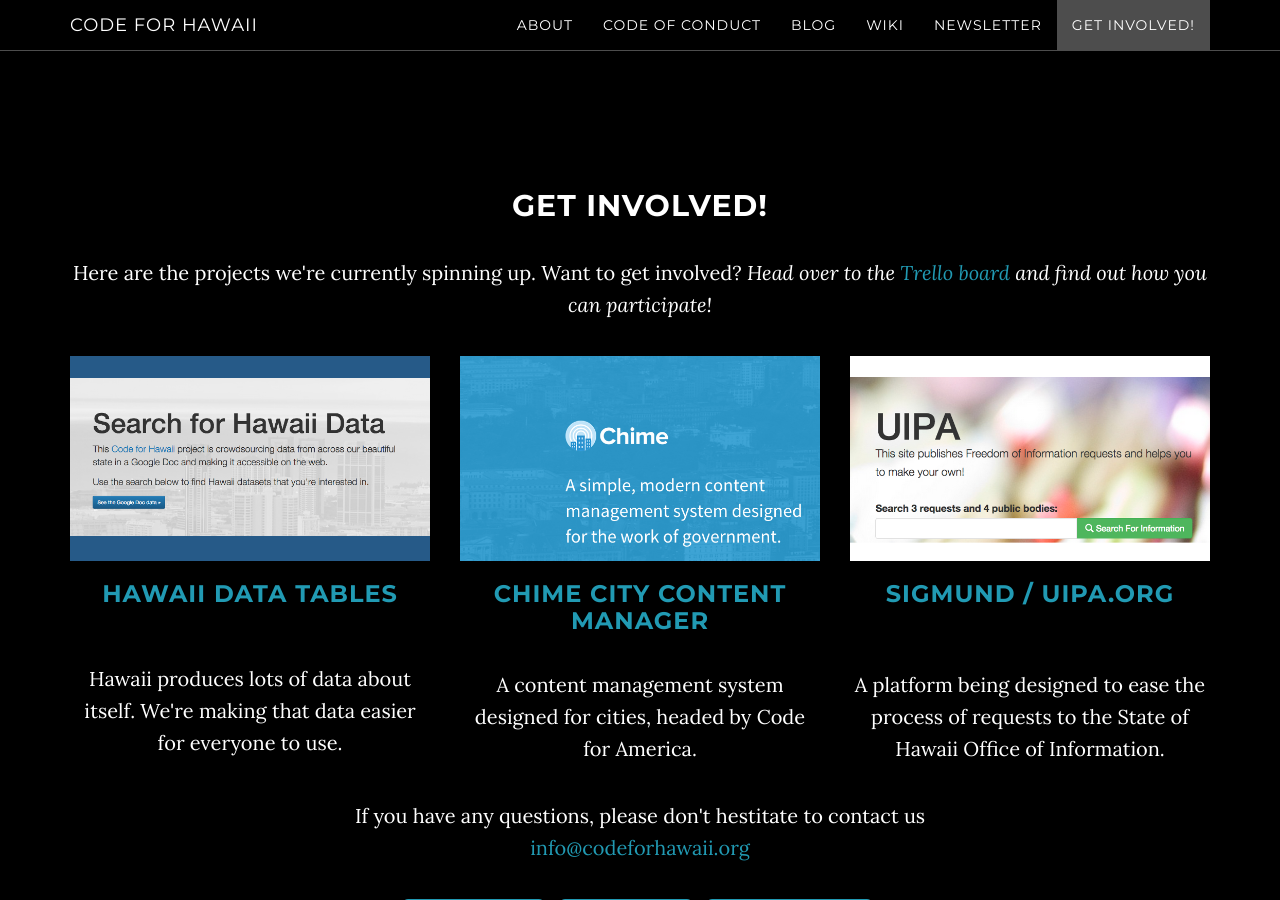
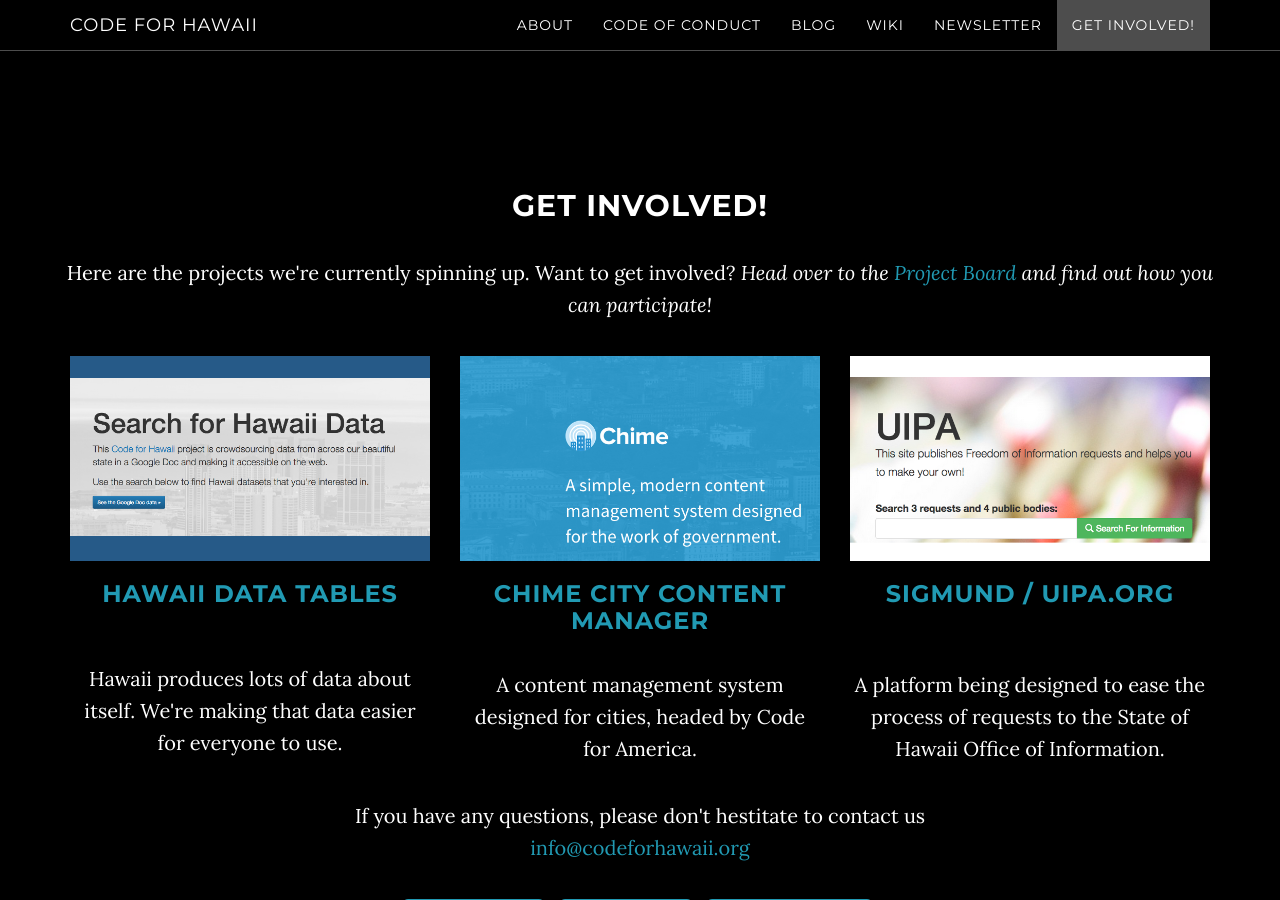
Before and after one commit to CodeWithAloha/codeforhawaii.github.io, a Jekyll site: the page built from index.html, in a window 1280 px wide and 900 px high, scrolled down 2594 px. Built offline with Jekyll 4.4.1, drawn with Linux system fonts in a browser that asks for light colours; comment, search, counter and statistics services are not loaded.

Commit message:
Changed from Trello to Waffle Project board

```diff
--- a/_includes/getinvolved.html
+++ b/_includes/getinvolved.html
@@ -4,9 +4,10 @@
         <div class="col-lg-14">
             <h2>Get Involved!</h2>
 
-            <p>Here are the projects we're currently spinning up. Want to get involved? <i>Head over to the <a href="https://trello.com/b/owu1vXgu/project-management">Trello board</a> and find out how you can participate!</i></p>
+            <p>Here are the projects we're currently spinning up. Want to get
+            involved? <i>Head over to the <a href="https://waffle.io/codeforhawaii/projects">Project Board</a> and find out how you can participate!</i></p>
 
-                        <div class="col-md-4 portfolio-item">
+            <div class="col-md-4 portfolio-item">
                 <a href="http://data.codeforhawaii.org/">
                     <img class="img-responsive" src="img/data-tables.png" alt="">
                 </a>
```
